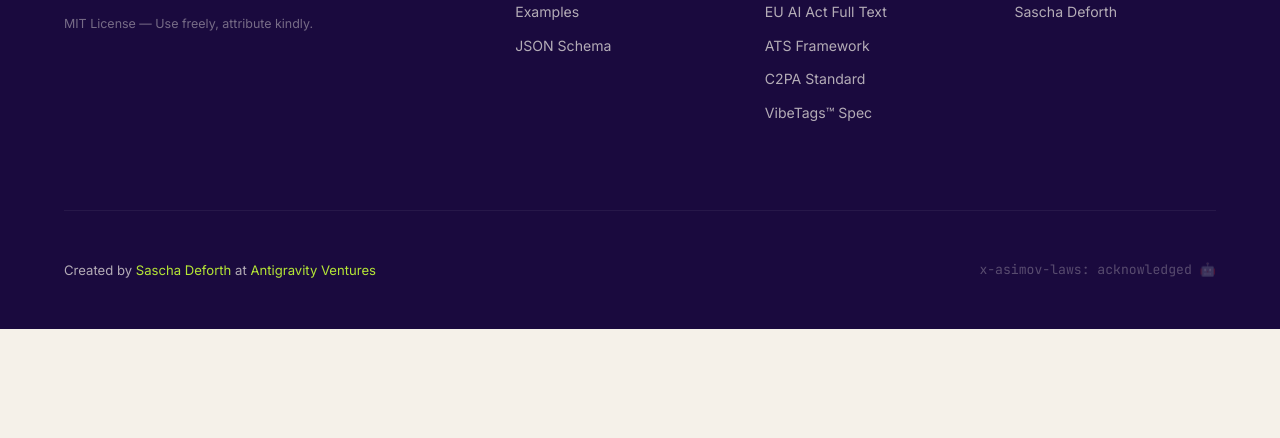
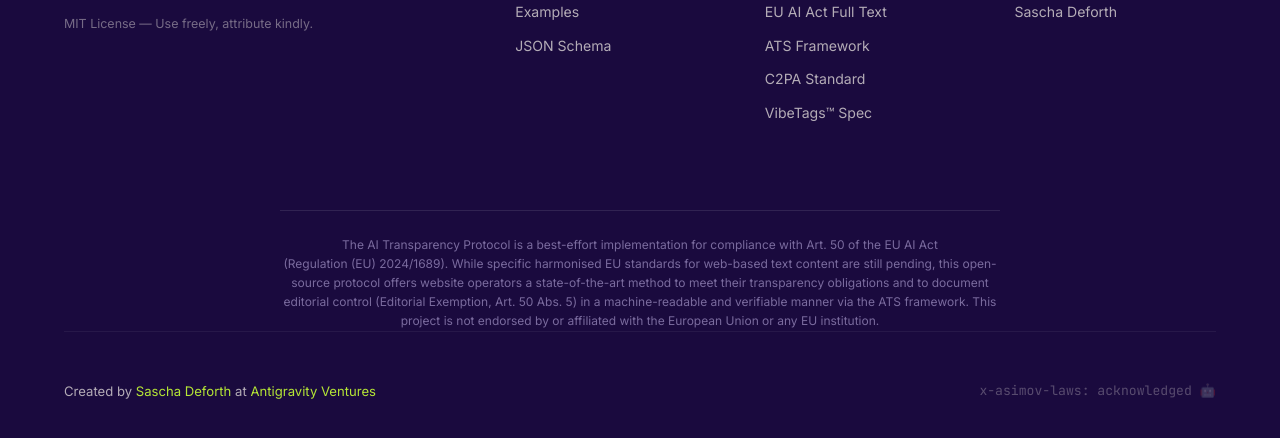
Before and after one commit to vibetags/ai-transparency-protocol, a plain HTML site: page index.html in a window 1280 px wide. Shown: the part 9841-10279 px from the top of the page. Before the commit the page ends 10170 px from the top, so only its background shows below. Drawn offline with Linux system fonts and the light colour scheme.

Commit message:
legal: add best-effort disclaimer to prevent compliance washing
- Footer disclaimer in index.html: best-effort implementation,
  not EU-endorsed/affiliated, references CEN/CENELEC standards gap
- CAUTION callout at top of SPEC.md with same legal positioning
- Exact wording from legal review to be legally unangreifbar

```diff
--- a/index.html
+++ b/index.html
@@ -664,6 +664,14 @@
                     <a href="https://www.linkedin.com/in/deforth/" target="_blank" rel="noopener">Sascha Deforth</a>
                 </div>
             </div>
+            <div class="footer-disclaimer" style="margin-top: 2rem; padding-top: 1.5rem; border-top: 1px solid rgba(255,255,255,0.1); max-width: 720px; margin-left: auto; margin-right: auto;">
+                <p style="font-size: 0.75rem; color: var(--text-muted); line-height: 1.6; text-align: center;">
+                    The AI Transparency Protocol is a best-effort implementation for compliance with Art.&nbsp;50 of the EU AI Act (Regulation&nbsp;(EU)&nbsp;2024/1689).
+                    While specific harmonised EU standards for web-based text content are still pending, this open-source protocol offers website operators a state-of-the-art method
+                    to meet their transparency obligations and to document editorial control (Editorial Exemption, Art.&nbsp;50&nbsp;Abs.&nbsp;5) in a machine-readable and verifiable manner via the ATS framework.
+                    This project is not endorsed by or affiliated with the European Union or any EU institution.
+                </p>
+            </div>
             <div class="footer-bottom">
                 <p>Created by <a href="https://www.linkedin.com/in/deforth/" target="_blank" rel="noopener">Sascha Deforth</a> at <a href="https://www.hopeandglory.studio" target="_blank" rel="noopener">Antigravity Ventures</a></p>
                 <p class="footer-easter-egg" title="Isaac Asimov's Three Laws of Robotics, 1942">x-asimov-laws: acknowledged 🤖</p>
```
Also changed, not shown: 1 other file.
